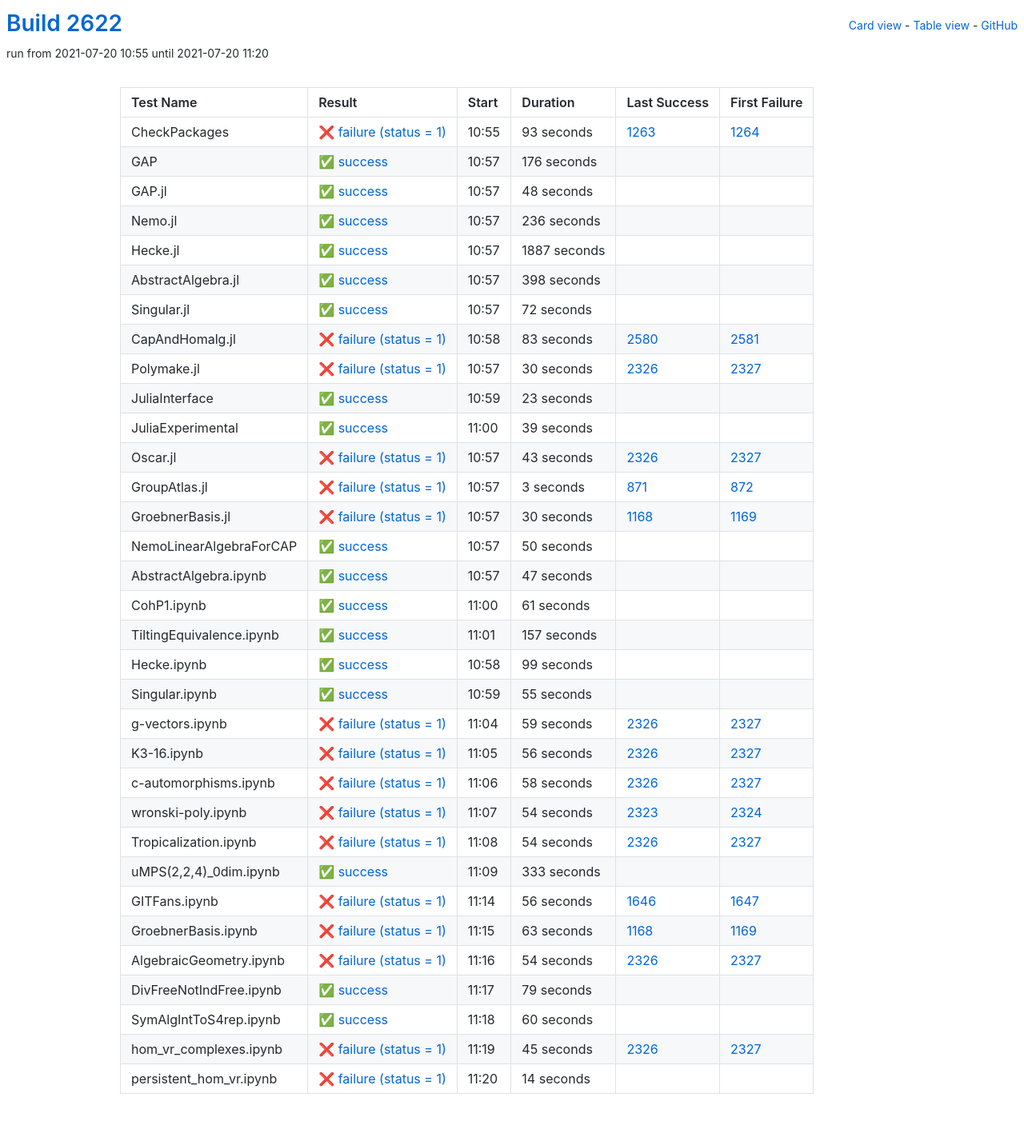
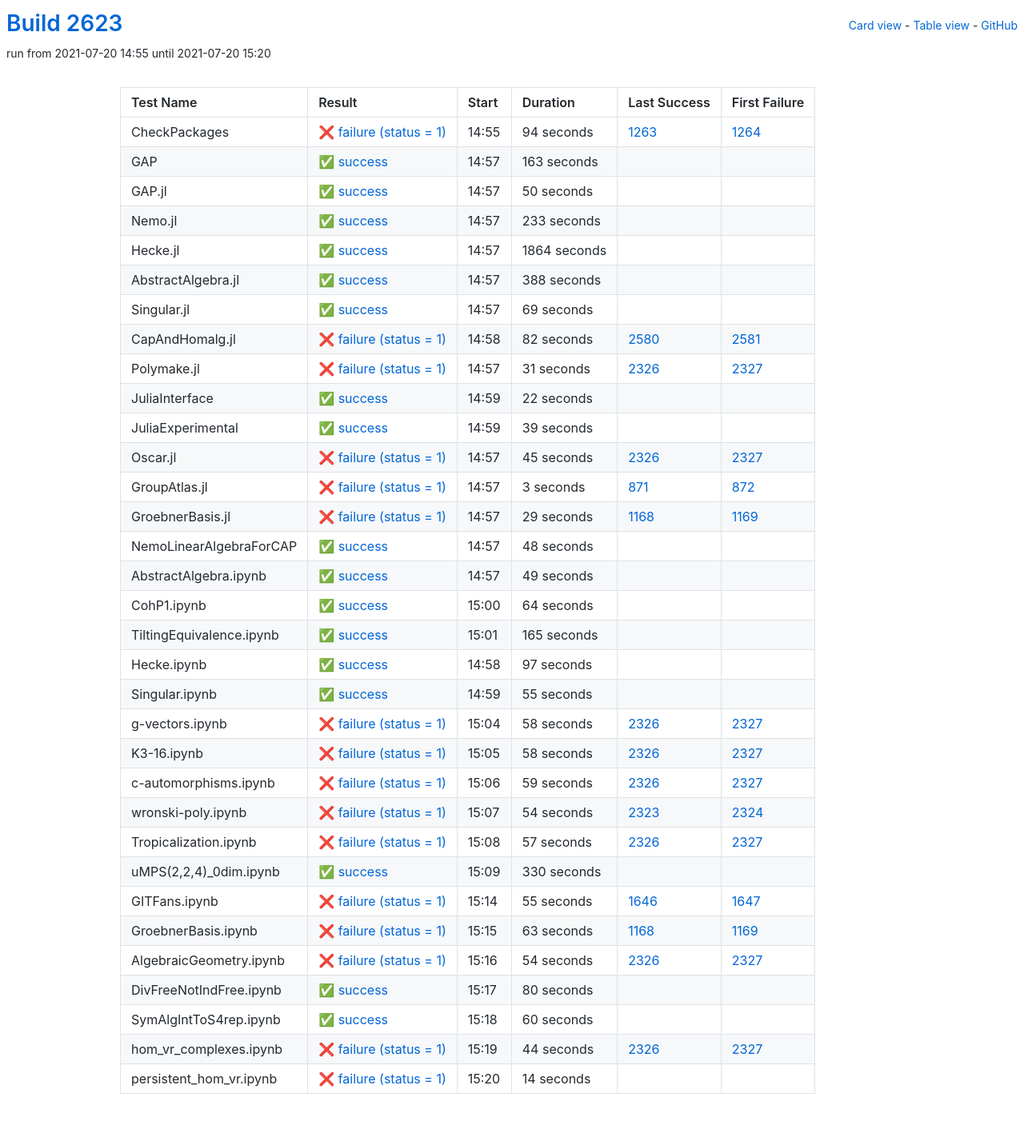
Before and after one commit to oscar-system/oscar-ci-status-stable, a Jekyll site: the page built from table.html, in a window 1280 px wide. Shown: the whole page at 80% size. Built offline with Jekyll 4.4.1, drawn with Linux system fonts in a browser that asks for light colours.

Commit message:
Build #2623

```diff
--- a/_data/ci.yml
+++ b/_data/ci.yml
@@ -1,6 +1,6 @@
 ---
-build: 2622
-build_url: https://oscarci.mathematik.uni-kl.de/job/oscar-stable/2622/
+build: 2623
+build_url: https://oscarci.mathematik.uni-kl.de/job/oscar-stable/2623/
 job: oscar-stable
 organization: oscar-system
 repo: oscar-ci-status-stable
@@ -8,128 +8,128 @@ repourl: https://github.com/oscar-system/oscar-ci-status-stable
 tests:
 - name: CheckPackages
   id: checkpackages
-  log: https://oscarci.mathematik.uni-kl.de/job/oscar-stable/2622/artifact/logs/build-2622/CheckPackages.log
-  start: 2021-07-20 10:55
+  log: https://oscarci.mathematik.uni-kl.de/job/oscar-stable/2623/artifact/logs/build-2623/CheckPackages.log
+  start: 2021-07-20 14:55
   success: false
   exitcode: 1
   status: failure
-  duration: 93
+  duration: 94
   last_success: 1263
   last_success_url: https://oscarci.mathematik.uni-kl.de/job/oscar-stable/1263/
   first_failure: 1264
   first_failure_url: https://oscarci.mathematik.uni-kl.de/job/oscar-stable/1264/
 - name: GAP
   id: gap
-  log: https://oscarci.mathematik.uni-kl.de/job/oscar-stable/2622/artifact/logs/build-2622/GAP.log
-  start: 2021-07-20 10:57
+  log: https://oscarci.mathematik.uni-kl.de/job/oscar-stable/2623/artifact/logs/build-2623/GAP.log
+  start: 2021-07-20 14:57
   success: true
   exitcode: 0
   status: success
-  duration: 176
+  duration: 163
   last_success: false
   last_success_url:
   first_failure: false
   first_failure_url:
 - name: GAP.jl
   id: gap-jl
-  log: https://oscarci.mathematik.uni-kl.de/job/oscar-stable/2622/artifact/logs/build-2622/GAP.jl.log
-  start: 2021-07-20 10:57
+  log: https://oscarci.mathematik.uni-kl.de/job/oscar-stable/2623/artifact/logs/build-2623/GAP.jl.log
+  start: 2021-07-20 14:57
   success: true
   exitcode: 0
   status: success
-  duration: 48
+  duration: 50
   last_success: false
   last_success_url:
   first_failure: false
   first_failure_url:
 - name: Nemo.jl
   id: nemo-jl
-  log: https://oscarci.mathematik.uni-kl.de/job/oscar-stable/2622/artifact/logs/build-2622/Nemo.jl.log
-  start: 2021-07-20 10:57
+  log: https://oscarci.mathematik.uni-kl.de/job/oscar-stable/2623/artifact/logs/build-2623/Nemo.jl.log
+  start: 2021-07-20 14:57
   success: true
   exitcode: 0
   status: success
-  duration: 236
+  duration: 233
   last_success: false
   last_success_url:
   first_failure: false
   first_failure_url:
 - name: Hecke.jl
   id: hecke-jl
-  log: https://oscarci.mathematik.uni-kl.de/job/oscar-stable/2622/artifact/logs/build-2622/Hecke.jl.log
-  start: 2021-07-20 10:57
+  log: https://oscarci.mathematik.uni-kl.de/job/oscar-stable/2623/artifact/logs/build-2623/Hecke.jl.log
+  start: 2021-07-20 14:57
   success: true
   exitcode: 0
   status: success
-  duration: 1887
+  duration: 1864
   last_success: false
   last_success_url:
   first_failure: false
   first_failure_url:
 - name: AbstractAlgebra.jl
   id: abstractalgebra-jl
-  log: https://oscarci.mathematik.uni-kl.de/job/oscar-stable/2622/artifact/logs/build-2622/AbstractAlgebra.jl.log
-  start: 2021-07-20 10:57
+  log: https://oscarci.mathematik.uni-kl.de/job/oscar-stable/2623/artifact/logs/build-2623/AbstractAlgebra.jl.log
+  start: 2021-07-20 14:57
   success: true
   exitcode: 0
   status: success
-  duration: 398
+  duration: 388
   last_success: false
   last_success_url:
   first_failure: false
   first_failure_url:
 - name: Singular.jl
   id: singular-jl
-  log: https://oscarci.mathematik.uni-kl.de/job/oscar-stable/2622/artifact/logs/build-2622/Singular.jl.log
-  start: 2021-07-20 10:57
+  log: https://oscarci.mathematik.uni-kl.de/job/oscar-stable/2623/artifact/logs/build-2623/Singular.jl.log
+  start: 2021-07-20 14:57
   success: true
   exitcode: 0
   status: success
-  duration: 72
+  duration: 69
   last_success: false
   last_success_url:
   first_failure: false
   first_failure_url:
 - name: CapAndHomalg.jl
   id: capandhomalg-jl
-  log: https://oscarci.mathematik.uni-kl.de/job/oscar-stable/2622/artifact/logs/build-2622/CapAndHomalg.jl.log
-  start: 2021-07-20 10:58
+  log: https://oscarci.mathematik.uni-kl.de/job/oscar-stable/2623/artifact/logs/build-2623/CapAndHomalg.jl.log
+  start: 2021-07-20 14:58
   success: false
   exitcode: 1
   status: failure
-  duration: 83
+  duration: 82
   last_success: 2580
   last_success_url: https://oscarci.mathematik.uni-kl.de/job/oscar-stable/2580/
   first_failure: 2581
   first_failure_url: https://oscarci.mathematik.uni-kl.de/job/oscar-stable/2581/
 - name: Polymake.jl
   id: polymake-jl
-  log: https://oscarci.mathematik.uni-kl.de/job/oscar-stable/2622/artifact/logs/build-2622/Polymake.jl.log
-  start: 2021-07-20 10:57
+  log: https://oscarci.mathematik.uni-kl.de/job/oscar-stable/2623/artifact/logs/build-2623/Polymake.jl.log
+  start: 2021-07-20 14:57
   success: false
   exitcode: 1
   status: failure
-  duration: 30
+  duration: 31
   last_success: 2326
   last_success_url: https://oscarci.mathematik.uni-kl.de/job/oscar-stable/2326/
   first_failure: 2327
   first_failure_url: https://oscarci.mathematik.uni-kl.de/job/oscar-stable/2327/
 - name: JuliaInterface
   id: juliainterface
-  log: https://oscarci.mathematik.uni-kl.de/job/oscar-stable/2622/artifact/logs/build-2622/JuliaInterface.log
-  start: 2021-07-20 10:59
+  log: https://oscarci.mathematik.uni-kl.de/job/oscar-stable/2623/artifact/logs/build-2623/JuliaInterface.log
+  start: 2021-07-20 14:59
   success: true
   exitcode: 0
   status: success
-  duration: 23
+  duration: 22
   last_success: false
   last_success_url:
   first_failure: false
   first_failure_url:
 - name: JuliaExperimental
   id: juliaexperimental
-  log: https://oscarci.mathematik.uni-kl.de/job/oscar-stable/2622/artifact/logs/build-2622/JuliaExperimental.log
-  start: 2021-07-20 11:00
+  log: https://oscarci.mathematik.uni-kl.de/job/oscar-stable/2623/artifact/logs/build-2623/JuliaExperimental.log
+  start: 2021-07-20 14:59
   success: true
   exitcode: 0
   status: success
@@ -140,20 +140,20 @@ tests:
   first_failure_url:
 - name: Oscar.jl
   id: oscar-jl
-  log: https://oscarci.mathematik.uni-kl.de/job/oscar-stable/2622/artifact/logs/build-2622/Oscar.jl.log
-  start: 2021-07-20 10:57
+  log: https://oscarci.mathematik.uni-kl.de/job/oscar-stable/2623/artifact/logs/build-2623/Oscar.jl.log
+  start: 2021-07-20 14:57
   success: false
   exitcode: 1
   status: failure
-  duration: 43
+  duration: 45
   last_success: 2326
   last_success_url: https://oscarci.mathematik.uni-kl.de/job/oscar-stable/2326/
   first_failure: 2327
   first_failure_url: https://oscarci.mathematik.uni-kl.de/job/oscar-stable/2327/
 - name: GroupAtlas.jl
   id: groupatlas-jl
-  log: https://oscarci.mathematik.uni-kl.de/job/oscar-stable/2622/artifact/logs/build-2622/GroupAtlas.jl.log
-  start: 2021-07-20 10:57
+  log: https://oscarci.mathematik.uni-kl.de/job/oscar-stable/2623/artifact/logs/build-2623/GroupAtlas.jl.log
+  start: 2021-07-20 14:57
   success: false
   exitcode: 1
   status: failure
@@ -164,80 +164,80 @@ tests:
   first_failure_url: https://oscarci.mathematik.uni-kl.de/job/oscar-stable/872/
 - name: GroebnerBasis.jl
   id: groebnerbasis-jl
-  log: https://oscarci.mathematik.uni-kl.de/job/oscar-stable/2622/artifact/logs/build-2622/GroebnerBasis.jl.log
-  start: 2021-07-20 10:57
+  log: https://oscarci.mathematik.uni-kl.de/job/oscar-stable/2623/artifact/logs/build-2623/GroebnerBasis.jl.log
+  start: 2021-07-20 14:57
   success: false
   exitcode: 1
   status: failure
-  duration: 30
+  duration: 29
   last_success: 1168
   last_success_url: https://oscarci.mathematik.uni-kl.de/job/oscar-stable/1168/
   first_failure: 1169
   first_failure_url: https://oscarci.mathematik.uni-kl.de/job/oscar-stable/1169/
 - name: NemoLinearAlgebraForCAP
   id: nemolinearalgebraforcap
-  log: https://oscarci.mathematik.uni-kl.de/job/oscar-stable/2622/artifact/logs/build-2622/NemoLinearAlgebraForCAP.log
-  start: 2021-07-20 10:57
+  log: https://oscarci.mathematik.uni-kl.de/job/oscar-stable/2623/artifact/logs/build-2623/NemoLinearAlgebraForCAP.log
+  start: 2021-07-20 14:57
   success: true
   exitcode: 0
   status: success
-  duration: 50
+  duration: 48
   last_success: false
   last_success_url:
   first_failure: false
   first_failure_url:
 - name: AbstractAlgebra.ipynb
   id: abstractalgebra-ipynb
-  log: https://oscarci.mathematik.uni-kl.de/job/oscar-stable/2622/artifact/logs/build-2622/AbstractAlgebra.ipynb.log
-  start: 2021-07-20 10:57
+  log: https://oscarci.mathematik.uni-kl.de/job/oscar-stable/2623/artifact/logs/build-2623/AbstractAlgebra.ipynb.log
+  start: 2021-07-20 14:57
   success: true
   exitcode: 0
   status: success
-  duration: 47
+  duration: 49
   last_success: false
   last_success_url:
   first_failure: false
   first_failure_url:
 - name: CohP1.ipynb
   id: cohp1-ipynb
-  log: https://oscarci.mathematik.uni-kl.de/job/oscar-stable/2622/artifact/logs/build-2622/CohP1.ipynb.log
-  start: 2021-07-20 11:00
+  log: https://oscarci.mathematik.uni-kl.de/job/oscar-stable/2623/artifact/logs/build-2623/CohP1.ipynb.log
+  start: 2021-07-20 15:00
   success: true
   exitcode: 0
   status: success
-  duration: 61
+  duration: 64
   last_success: false
   last_success_url:
   first_failure: false
   first_failure_url:
 - name: TiltingEquivalence.ipynb
   id: tiltingequivalence-ipynb
-  log: https://oscarci.mathematik.uni-kl.de/job/oscar-stable/2622/artifact/logs/build-2622/TiltingEquivalence.ipynb.log
-  start: 2021-07-20 11:01
+  log: https://oscarci.mathematik.uni-kl.de/job/oscar-stable/2623/artifact/logs/build-2623/TiltingEquivalence.ipynb.log
+  start: 2021-07-20 15:01
   success: true
   exitcode: 0
   status: success
-  duration: 157
+  duration: 165
   last_success: false
   last_success_url:
   first_failure: false
   first_failure_url:
 - name: Hecke.ipynb
   id: hecke-ipynb
-  log: https://oscarci.mathematik.uni-kl.de/job/oscar-stable/2622/artifact/logs/build-2622/Hecke.ipynb.log
-  start: 2021-07-20 10:58
+  log: https://oscarci.mathematik.uni-kl.de/job/oscar-stable/2623/artifact/logs/build-2623/Hecke.ipynb.log
+  start: 2021-07-20 14:58
   success: true
   exitcode: 0
   status: success
-  duration: 99
+  duration: 97
   last_success: false
   last_success_url:
   first_failure: false
   first_failure_url:
 - name: Singular.ipynb
   id: singular-ipynb
-  log: https://oscarci.mathematik.uni-kl.de/job/oscar-stable/2622/artifact/logs/build-2622/Singular.ipynb.log
-  start: 2021-07-20 10:59
+  log: https://oscarci.mathematik.uni-kl.de/job/oscar-stable/2623/artifact/logs/build-2623/Singular.ipynb.log
+  start: 2021-07-20 14:59
   success: true
   exitcode: 0
   status: success
@@ -248,8 +248,32 @@ tests:
   first_failure_url:
 - name: g-vectors.ipynb
   id: g-vectors-ipynb
-  log: https://oscarci.mathematik.uni-kl.de/job/oscar-stable/2622/artifact/logs/build-2622/g-vectors.ipynb.log
-  start: 2021-07-20 11:04
+  log: https://oscarci.mathematik.uni-kl.de/job/oscar-stable/2623/artifact/logs/build-2623/g-vectors.ipynb.log
+  start: 2021-07-20 15:04
+  success: false
+  exitcode: 1
+  status: failure
+  duration: 58
+  last_success: 2326
+  last_success_url: https://oscarci.mathematik.uni-kl.de/job/oscar-stable/2326/
+  first_failure: 2327
+  first_failure_url: https://oscarci.mathematik.uni-kl.de/job/oscar-stable/2327/
+- name: K3-16.ipynb
+  id: k3-16-ipynb
+  log: https://oscarci.mathematik.uni-kl.de/job/oscar-stable/2623/artifact/logs/build-2623/K3-16.ipynb.log
+  start: 2021-07-20 15:05
+  success: false
+  exitcode: 1
+  status: failure
+  duration: 58
+  last_success: 2326
+  last_success_url: https://oscarci.mathematik.uni-kl.de/job/oscar-stable/2326/
+  first_failure: 2327
+  first_failure_url: https://oscarci.mathematik.uni-kl.de/job/oscar-stable/2327/
+- name: c-automorphisms.ipynb
+  id: c-automorphisms-ipynb
+  log: https://oscarci.mathematik.uni-kl.de/job/oscar-stable/2623/artifact/logs/build-2623/c-automorphisms.ipynb.log
+  start: 2021-07-20 15:06
   success: false
   exitcode: 1
   status: failure
@@ -258,34 +282,10 @@ tests:
   last_success_url: https://oscarci.mathematik.uni-kl.de/job/oscar-stable/2326/
   first_failure: 2327
   first_failure_url: https://oscarci.mathematik.uni-kl.de/job/oscar-stable/2327/
-- name: K3-16.ipynb
-  id: k3-16-ipynb
-  log: https://oscarci.mathematik.uni-kl.de/job/oscar-stable/2622/artifact/logs/build-2622/K3-16.ipynb.log
-  start: 2021-07-20 11:05
-  success: false
-  exitcode: 1
-  status: failure
-  duration: 56
-  last_success: 2326
-  last_success_url: https://oscarci.mathematik.uni-kl.de/job/oscar-stable/2326/
-  first_failure: 2327
-  first_failure_url: https://oscarci.mathematik.uni-kl.de/job/oscar-stable/2327/
-- name: c-automorphisms.ipynb
-  id: c-automorphisms-ipynb
-  log: https://oscarci.mathematik.uni-kl.de/job/oscar-stable/2622/artifact/logs/build-2622/c-automorphisms.ipynb.log
-  start: 2021-07-20 11:06
-  success: false
-  exitcode: 1
-  status: failure
-  duration: 58
-  last_success: 2326
-  last_success_url: https://oscarci.mathematik.uni-kl.de/job/oscar-stable/2326/
-  first_failure: 2327
-  first_failure_url: https://oscarci.mathematik.uni-kl.de/job/oscar-stable/2327/
 - name: wronski-poly.ipynb
   id: wronski-poly-ipynb
-  log: https://oscarci.mathematik.uni-kl.de/job/oscar-stable/2622/artifact/logs/build-2622/wronski-poly.ipynb.log
-  start: 2021-07-20 11:07
+  log: https://oscarci.mathematik.uni-kl.de/job/oscar-stable/2623/artifact/logs/build-2623/wronski-poly.ipynb.log
+  start: 2021-07-20 15:07
   success: false
   exitcode: 1
   status: failure
@@ -296,44 +296,44 @@ tests:
   first_failure_url: https://oscarci.mathematik.uni-kl.de/job/oscar-stable/2324/
 - name: Tropicalization.ipynb
   id: tropicalization-ipynb
-  log: https://oscarci.mathematik.uni-kl.de/job/oscar-stable/2622/artifact/logs/build-2622/Tropicalization.ipynb.log
-  start: 2021-07-20 11:08
+  log: https://oscarci.mathematik.uni-kl.de/job/oscar-stable/2623/artifact/logs/build-2623/Tropicalization.ipynb.log
+  start: 2021-07-20 15:08
   success: false
   exitcode: 1
   status: failure
-  duration: 54
+  duration: 57
   last_success: 2326
   last_success_url: https://oscarci.mathematik.uni-kl.de/job/oscar-stable/2326/
   first_failure: 2327
   first_failure_url: https://oscarci.mathematik.uni-kl.de/job/oscar-stable/2327/
 - name: uMPS(2,2,4)_0dim.ipynb
   id: umps-2-2-4-0dim-ipynb
-  log: https://oscarci.mathematik.uni-kl.de/job/oscar-stable/2622/artifact/logs/build-2622/uMPS-2-2-4-_0dim.ipynb.log
-  start: 2021-07-20 11:09
+  log: https://oscarci.mathematik.uni-kl.de/job/oscar-stable/2623/artifact/logs/build-2623/uMPS-2-2-4-_0dim.ipynb.log
+  start: 2021-07-20 15:09
   success: true
   exitcode: 0
   status: success
-  duration: 333
+  duration: 330
   last_success: false
   last_success_url:
   first_failure: false
   first_failure_url:
 - name: GITFans.ipynb
   id: gitfans-ipynb
-  log: https://oscarci.mathematik.uni-kl.de/job/oscar-stable/2622/artifact/logs/build-2622/GITFans.ipynb.log
-  start: 2021-07-20 11:14
+  log: https://oscarci.mathematik.uni-kl.de/job/oscar-stable/2623/artifact/logs/build-2623/GITFans.ipynb.log
+  start: 2021-07-20 15:14
   success: false
   exitcode: 1
   status: failure
-  duration: 56
+  duration: 55
   last_success: 1646
   last_success_url: https://oscarci.mathematik.uni-kl.de/job/oscar-stable/1646/
   first_failure: 1647
   first_failure_url: https://oscarci.mathematik.uni-kl.de/job/oscar-stable/1647/
 - name: GroebnerBasis.ipynb
   id: groebnerbasis-ipynb
-  log: https://oscarci.mathematik.uni-kl.de/job/oscar-stable/2622/artifact/logs/build-2622/GroebnerBasis.ipynb.log
-  start: 2021-07-20 11:15
+  log: https://oscarci.mathematik.uni-kl.de/job/oscar-stable/2623/artifact/logs/build-2623/GroebnerBasis.ipynb.log
+  start: 2021-07-20 15:15
   success: false
   exitcode: 1
   status: failure
@@ -344,8 +344,8 @@ tests:
   first_failure_url: https://oscarci.mathematik.uni-kl.de/job/oscar-stable/1169/
 - name: AlgebraicGeometry.ipynb
   id: algebraicgeometry-ipynb
-  log: https://oscarci.mathematik.uni-kl.de/job/oscar-stable/2622/artifact/logs/build-2622/AlgebraicGeometry.ipynb.log
-  start: 2021-07-20 11:16
+  log: https://oscarci.mathematik.uni-kl.de/job/oscar-stable/2623/artifact/logs/build-2623/AlgebraicGeometry.ipynb.log
+  start: 2021-07-20 15:16
   success: false
   exitcode: 1
   status: failure
@@ -356,20 +356,20 @@ tests:
   first_failure_url: https://oscarci.mathematik.uni-kl.de/job/oscar-stable/2327/
 - name: DivFreeNotIndFree.ipynb
   id: divfreenotindfree-ipynb
-  log: https://oscarci.mathematik.uni-kl.de/job/oscar-stable/2622/artifact/logs/build-2622/DivFreeNotIndFree.ipynb.log
-  start: 2021-07-20 11:17
+  log: https://oscarci.mathematik.uni-kl.de/job/oscar-stable/2623/artifact/logs/build-2623/DivFreeNotIndFree.ipynb.log
+  start: 2021-07-20 15:17
   success: true
   exitcode: 0
   status: success
-  duration: 79
+  duration: 80
   last_success: false
   last_success_url:
   first_failure: false
   first_failure_url:
 - name: SymAlgIntToS4rep.ipynb
   id: symalginttos4rep-ipynb
-  log: https://oscarci.mathematik.uni-kl.de/job/oscar-stable/2622/artifact/logs/build-2622/SymAlgIntToS4rep.ipynb.log
-  start: 2021-07-20 11:18
+  log: https://oscarci.mathematik.uni-kl.de/job/oscar-stable/2623/artifact/logs/build-2623/SymAlgIntToS4rep.ipynb.log
+  start: 2021-07-20 15:18
   success: true
   exitcode: 0
   status: success
@@ -380,20 +380,20 @@ tests:
   first_failure_url:
 - name: hom_vr_complexes.ipynb
   id: hom-vr-complexes-ipynb
-  log: https://oscarci.mathematik.uni-kl.de/job/oscar-stable/2622/artifact/logs/build-2622/hom_vr_complexes.ipynb.log
-  start: 2021-07-20 11:19
+  log: https://oscarci.mathematik.uni-kl.de/job/oscar-stable/2623/artifact/logs/build-2623/hom_vr_complexes.ipynb.log
+  start: 2021-07-20 15:19
   success: false
   exitcode: 1
   status: failure
-  duration: 45
+  duration: 44
   last_success: 2326
   last_success_url: https://oscarci.mathematik.uni-kl.de/job/oscar-stable/2326/
   first_failure: 2327
   first_failure_url: https://oscarci.mathematik.uni-kl.de/job/oscar-stable/2327/
 - name: persistent_hom_vr.ipynb
   id: persistent-hom-vr-ipynb
-  log: https://oscarci.mathematik.uni-kl.de/job/oscar-stable/2622/artifact/logs/build-2622/persistent_hom_vr.ipynb.log
-  start: 2021-07-20 11:20
+  log: https://oscarci.mathematik.uni-kl.de/job/oscar-stable/2623/artifact/logs/build-2623/persistent_hom_vr.ipynb.log
+  start: 2021-07-20 15:20
   success: false
   exitcode: 1
   status: failure
```
Also changed, not shown: README.md.
